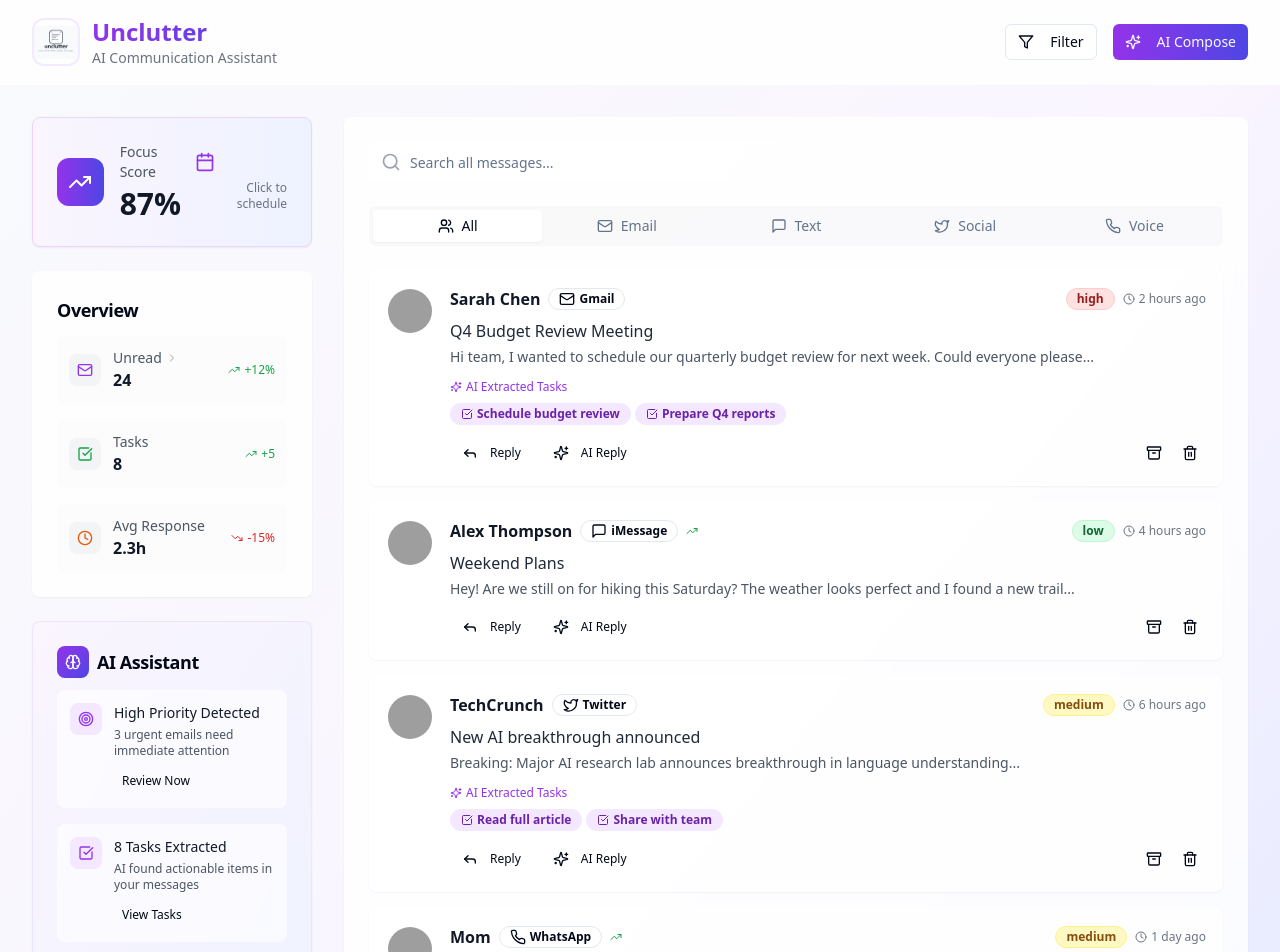
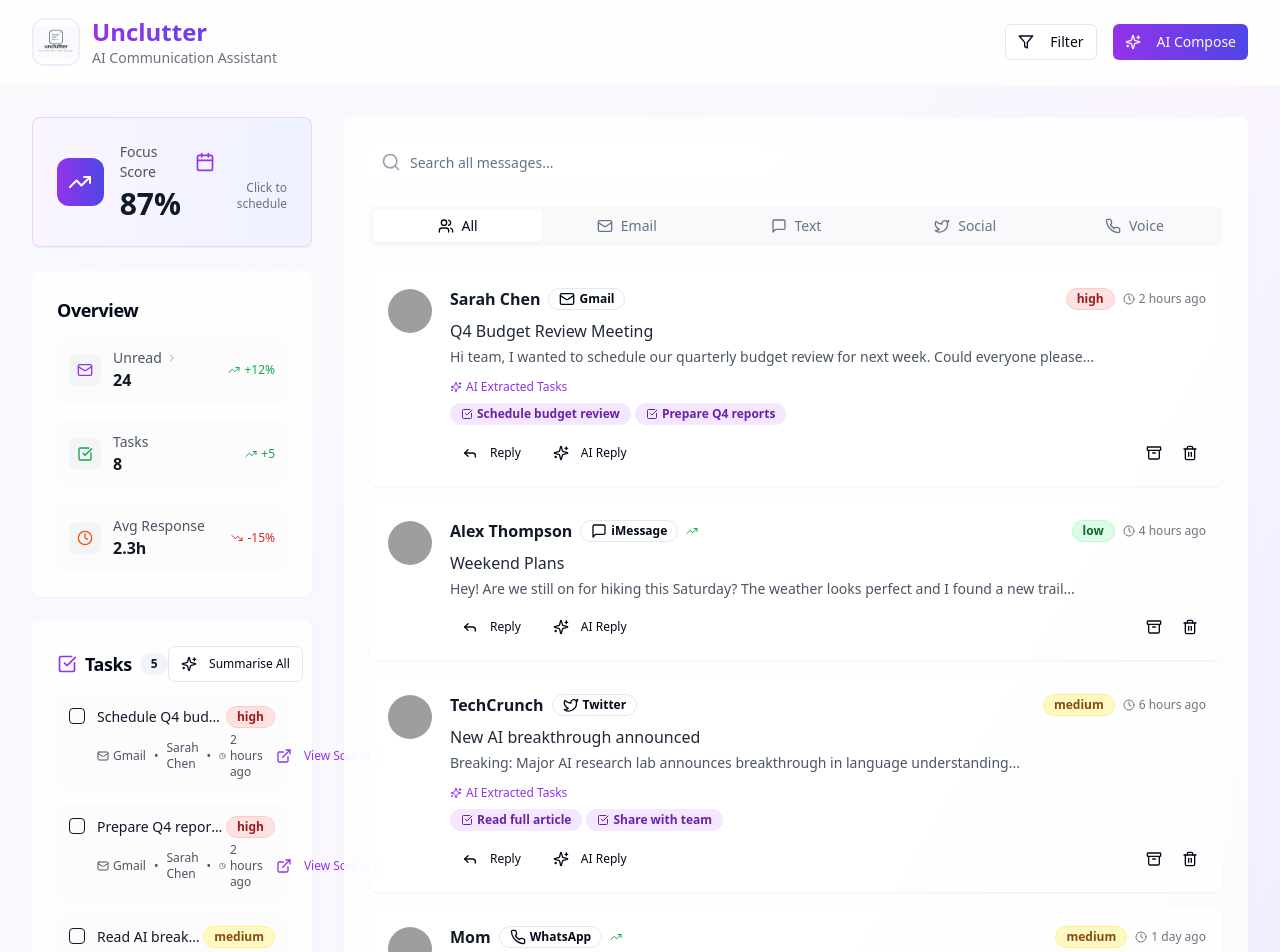
Before and after one commit to JWolfer23/unclutterai, a React (Vite) app: page / in a window 1280 px wide. Shown: the top 952 px of the page. Built offline with nearby package versions, Linux system fonts and the light colour scheme; grey boxes are pictures that could not be loaded.

Commit message:
Add Tasks subsection to Overview
Implement a dynamic task list, smart extraction from unread content, task formatting, linking to original messages, "Mark as Done" functionality, and an "Summarise All" button.

```diff
--- a/src/components/StatsOverview.tsx
+++ b/src/components/StatsOverview.tsx
@@ -1,4 +1,3 @@
-
 import { useState } from "react";
 import { Card, CardContent, CardHeader, CardTitle } from "@/components/ui/card";
 import {
@@ -16,12 +15,14 @@ import {
   Twitter,
   Mic
 } from "lucide-react";
+import TasksSection from "./TasksSection";
 
 interface StatsOverviewProps {
   onMessageTypeFilter?: (type: string | null) => void;
+  onViewMessage?: (messageId: number) => void;
 }
 
-const StatsOverview = ({ onMessageTypeFilter }: StatsOverviewProps) => {
+const StatsOverview = ({ onMessageTypeFilter, onViewMessage }: StatsOverviewProps) => {
   const [isUnreadExpanded, setIsUnreadExpanded] = useState(false);
 
   const unreadBreakdown = [
@@ -119,7 +120,13 @@ const StatsOverview = ({ onMessageTypeFilter }: StatsOverviewProps) => {
     }
   };
 
+  const handleTaskComplete = (taskId: string) => {
+    // This could be used to update message states or trigger other actions
+    console.log(`Task ${taskId} completed`);
+  };
+
   return (
+    <div className="space-y-6">
       <Card className="bg-white/80 backdrop-blur-md border-white/20">
         <CardHeader className="pb-3">
           <CardTitle className="text-lg">Overview</CardTitle>
@@ -188,6 +195,12 @@ const StatsOverview = ({ onMessageTypeFilter }: StatsOverviewProps) => {
           ))}
         </CardContent>
       </Card>
+
+      <TasksSection
+        onViewSource={onViewMessage || (() => {})}
+        onTaskComplete={handleTaskComplete}
+      />
+    </div>
   );
 };
 
--- /dev/null
+++ b/src/components/TasksSection.tsx
@@ -0,0 +1,224 @@
+
+import { useState } from "react";
+import { Card, CardContent, CardHeader, CardTitle } from "@/components/ui/card";
+import { Button } from "@/components/ui/button";
+import { Checkbox } from "@/components/ui/checkbox";
+import { Badge } from "@/components/ui/badge";
+import {
+  CheckSquare,
+  ExternalLink,
+  Clock,
+  Sparkles,
+  Mail,
+  MessageSquare,
+  Twitter,
+  Phone
+} from "lucide-react";
+
+interface Task {
+  id: string;
+  summary: string;
+  source: string;
+  platform: string;
+  timestamp: string;
+  messageId: number;
+  urgency: 'high' | 'medium' | 'low';
+  completed: boolean;
+}
+
+interface TasksSectionProps {
+  onViewSource: (messageId: number) => void;
+  onTaskComplete: (taskId: string) => void;
+}
+
+const TasksSection = ({ onViewSource, onTaskComplete }: TasksSectionProps) => {
+  const [tasks, setTasks] = useState<Task[]>([
+    {
+      id: "task-1",
+      summary: "Schedule Q4 budget review meeting",
+      source: "Sarah Chen",
+      platform: "Gmail",
+      timestamp: "2 hours ago",
+      messageId: 1,
+      urgency: "high",
+      completed: false
+    },
+    {
+      id: "task-2",
+      summary: "Prepare Q4 reports for review",
+      source: "Sarah Chen",
+      platform: "Gmail",
+      timestamp: "2 hours ago",
+      messageId: 1,
+      urgency: "high",
+      completed: false
+    },
+    {
+      id: "task-3",
+      summary: "Read AI breakthrough article",
+      source: "TechCrunch",
+      platform: "Twitter",
+      timestamp: "6 hours ago",
+      messageId: 3,
+      urgency: "medium",
+      completed: false
+    },
+    {
+      id: "task-4",
+      summary: "Share article with team",
+      source: "TechCrunch",
+      platform: "Twitter",
+      timestamp: "6 hours ago",
+      messageId: 3,
+      urgency: "medium",
+      completed: false
+    },
+    {
+      id: "task-5",
+      summary: "Call mom back",
+      source: "Mom",
+      platform: "WhatsApp",
+      timestamp: "1 day ago",
+      messageId: 4,
+      urgency: "low",
+      completed: false
+    }
+  ]);
+
+  const activeTasks = tasks.filter(task => !task.completed);
+
+  const getPlatformIcon = (platform: string) => {
+    switch (platform.toLowerCase()) {
+      case 'gmail':
+        return <Mail className="w-3 h-3" />;
+      case 'imessage':
+        return <MessageSquare className="w-3 h-3" />;
+      case 'twitter':
+        return <Twitter className="w-3 h-3" />;
+      case 'whatsapp':
+        return <Phone className="w-3 h-3" />;
+      default:
+        return <MessageSquare className="w-3 h-3" />;
+    }
+  };
+
+  const getUrgencyColor = (urgency: string) => {
+    switch (urgency) {
+      case 'high':
+        return 'bg-red-100 text-red-800 border-red-200';
+      case 'medium':
+        return 'bg-yellow-100 text-yellow-800 border-yellow-200';
+      case 'low':
+        return 'bg-green-100 text-green-800 border-green-200';
+      default:
+        return 'bg-gray-100 text-gray-800 border-gray-200';
+    }
+  };
+
+  const handleTaskComplete = (taskId: string) => {
+    setTasks(prevTasks =>
+      prevTasks.map(task =>
+        task.id === taskId ? { ...task, completed: true } : task
+      )
+    );
+    onTaskComplete(taskId);
+  };
+
+  const generateSummary = () => {
+    const sortedTasks = activeTasks.sort((a, b) => {
+      const urgencyOrder = { high: 3, medium: 2, low: 1 };
+      return urgencyOrder[b.urgency] - urgencyOrder[a.urgency];
+    });
+
+    const summary = sortedTasks.map((task, index) =>
+      `${index + 1}. ${task.summary} (${task.platform})`
+    ).join('\n');
+
+    alert(`Current Tasks Summary:\n\n${summary}`);
+  };
+
+  return (
+    <Card className="bg-white/80 backdrop-blur-md border-white/20">
+      <CardHeader className="pb-3">
+        <div className="flex items-center justify-between">
+          <CardTitle className="text-lg flex items-center space-x-2">
+            <CheckSquare className="w-5 h-5 text-purple-600" />
+            <span>Tasks</span>
+            <Badge variant="secondary" className="text-xs">
+              {activeTasks.length}
+            </Badge>
+          </CardTitle>
+          <Button
+            size="sm"
+            variant="outline"
+            onClick={generateSummary}
+            className="text-xs"
+          >
+            <Sparkles className="w-3 h-3 mr-1" />
+            Summarise All
+          </Button>
+        </div>
+      </CardHeader>
+      <CardContent className="space-y-3">
+        {activeTasks.length === 0 ? (
+          <div className="text-center py-4 text-gray-500">
+            <CheckSquare className="w-8 h-8 mx-auto mb-2 text-gray-300" />
+            <p className="text-sm">No pending tasks</p>
+          </div>
+        ) : (
+          activeTasks.map((task) => (
+            <div
+              key={task.id}
+              className="flex items-start space-x-3 p-3 bg-gray-50/50 rounded-lg hover:bg-gray-100/50 transition-colors"
+            >
+              <Checkbox
+                checked={task.completed}
+                onCheckedChange={() => handleTaskComplete(task.id)}
+                className="mt-0.5"
+              />
+
+              <div className="flex-1 min-w-0">
+                <div className="flex items-center justify-between mb-1">
+                  <p className="text-sm font-medium text-gray-900 truncate">
+                    {task.summary}
+                  </p>
+                  <Badge className={`text-xs ${getUrgencyColor(task.urgency)}`}>
+                    {task.urgency}
+                  </Badge>
+                </div>
+
+                <div className="flex items-center justify-between">
+                  <div className="flex items-center space-x-2 text-xs text-gray-600">
+                    <div className="flex items-center space-x-1">
+                      {getPlatformIcon(task.platform)}
+                      <span>{task.platform}</span>
+                    </div>
+                    <span>•</span>
+                    <span>{task.source}</span>
+                    <span>•</span>
+                    <div className="flex items-center space-x-1">
+                      <Clock className="w-3 h-3" />
+                      <span>{task.timestamp}</span>
+                    </div>
+                  </div>
+
+                  <Button
+                    size="sm"
+                    variant="ghost"
+                    onClick={() => onViewSource(task.messageId)}
+                    className="h-6 px-2 text-xs text-purple-600 hover:text-purple-700"
+                  >
+                    <ExternalLink className="w-3 h-3 mr-1" />
+                    View Source
+                  </Button>
+                </div>
+              </div>
+            </div>
+          ))
+        )}
+      </CardContent>
+    </Card>
+  );
+};
+
+export default TasksSection;
--- a/src/pages/Index.tsx
+++ b/src/pages/Index.tsx
@@ -1,3 +1,4 @@
+
 import { useState } from "react";
 import { Button } from "@/components/ui/button";
 import { Input } from "@/components/ui/input";
@@ -102,6 +103,18 @@ const Index = () => {
     setMessageTypeFilter(type);
   };
 
+  const handleViewMessage = (messageId: number) => {
+    const message = mockMessages.find(m => m.id === messageId);
+    if (message) {
+      setSelectedMessage(message);
+      // Scroll to the message if needed
+      const messageElement = document.getElementById(`message-${messageId}`);
+      if (messageElement) {
+        messageElement.scrollIntoView({ behavior: 'smooth', block: 'center' });
+      }
+    }
+  };
+
   return (
     <div className="min-h-screen bg-gradient-to-br from-slate-50 via-purple-50 to-indigo-100">
       {/* Header */}
@@ -142,7 +155,10 @@ const Index = () => {
           {/* Sidebar */}
           <div className="lg:col-span-1 space-y-6">
             <FocusScoreCard />
-            <StatsOverview onMessageTypeFilter={handleMessageTypeFilter} />
+            <StatsOverview
+              onMessageTypeFilter={handleMessageTypeFilter}
+              onViewMessage={handleViewMessage}
+            />
             <AIAssistant />
           </div>
 
@@ -200,12 +216,13 @@ const Index = () => {
                   <TabsContent value="all" className="mt-6">
                     <div className="space-y-4">
                       {filteredMessages.map((message) => (
+                        <div key={message.id} id={`message-${message.id}`}>
                           <MessageCard
-                          key={message.id}
                             message={message}
                             onClick={() => setSelectedMessage(message)}
                             isSelected={selectedMessage?.id === message.id}
                           />
+                        </div>
                       ))}
                     </div>
                   </TabsContent>
@@ -213,12 +230,13 @@ const Index = () => {
                   <TabsContent value="email" className="mt-6">
                     <div className="space-y-4">
                       {filteredMessages.filter(m => m.type === 'email').map((message) => (
+                        <div key={message.id} id={`message-${message.id}`}>
                           <MessageCard
-                          key={message.id}
                             message={message}
                             onClick={() => setSelectedMessage(message)}
                             isSelected={selectedMessage?.id === message.id}
                           />
+                        </div>
                       ))}
                     </div>
                   </TabsContent>
@@ -226,12 +244,13 @@ const Index = () => {
                   <TabsContent value="text" className="mt-6">
                     <div className="space-y-4">
                       {filteredMessages.filter(m => m.type === 'text').map((message) => (
+                        <div key={message.id} id={`message-${message.id}`}>
                           <MessageCard
-                          key={message.id}
                             message={message}
                             onClick={() => setSelectedMessage(message)}
                             isSelected={selectedMessage?.id === message.id}
                           />
+                        </div>
                       ))}
                     </div>
                   </TabsContent>
@@ -239,12 +258,13 @@ const Index = () => {
                   <TabsContent value="social" className="mt-6">
                     <div className="space-y-4">
                       {filteredMessages.filter(m => m.type === 'social').map((message) => (
+                        <div key={message.id} id={`message-${message.id}`}>
                           <MessageCard
-                          key={message.id}
                             message={message}
                             onClick={() => setSelectedMessage(message)}
                             isSelected={selectedMessage?.id === message.id}
                           />
+                        </div>
                       ))}
                     </div>
                   </TabsContent>
@@ -252,12 +272,13 @@ const Index = () => {
                   <TabsContent value="voice" className="mt-6">
                     <div className="space-y-4">
                       {filteredMessages.filter(m => m.type === 'voice').map((message) => (
+                        <div key={message.id} id={`message-${message.id}`}>
                           <MessageCard
-                          key={message.id}
                             message={message}
                             onClick={() => setSelectedMessage(message)}
                             isSelected={selectedMessage?.id === message.id}
                           />
+                        </div>
                       ))}
                     </div>
                   </TabsContent>
```
Lines whose indentation alone changed are shown as unchanged.
